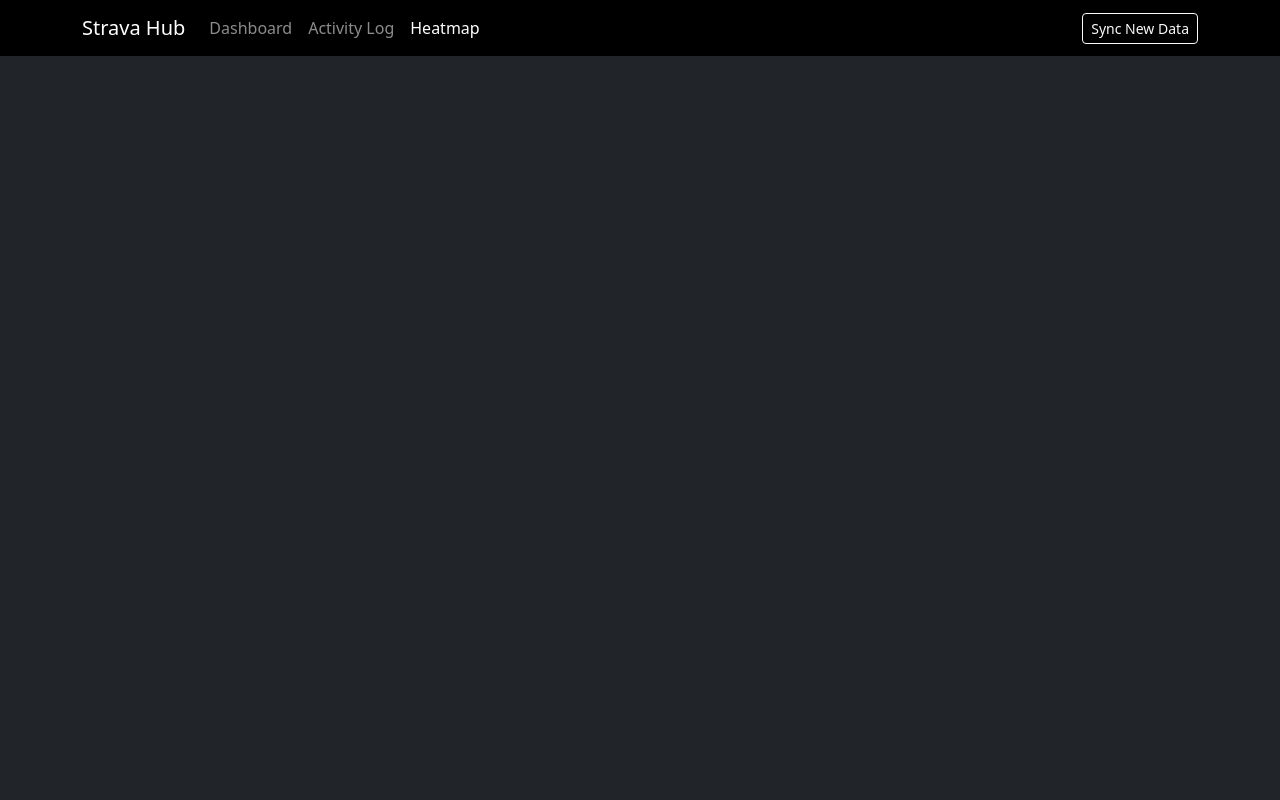
After one commit to M0zzi3/strava-metrics-hub, a Flask app: template app/templates/map.html in a window 1280 px wide. The commit adds this page. Run offline with Flask 3, Linux system fonts and the light colour scheme; the template is opened without the code that fills it, so the values that code supplies are empty.

Commit message:
feat(map): add interactive heatmap using folium and polyline

```diff
--- a/app/templates/activities.html
+++ b/app/templates/activities.html
@@ -16,6 +16,7 @@
         <div class="navbar-nav">
           <a class="nav-link" href="/">Dashboard</a>
           <a class="nav-link active" href="/activities">Activity Log</a>
+          <a class="nav-link" href="/map">Heatmap</a>
         </div>
         <a href="/sync" class="btn btn-outline-light btn-sm ms-auto">Sync New Data</a>
       </div>
--- a/app/templates/dashboard.html
+++ b/app/templates/dashboard.html
@@ -15,6 +15,7 @@
           <div class="navbar-nav">
             <a class="nav-link active" href="/">Dashboard</a>
             <a class="nav-link" href="/activities">Activity Log</a>
+            <a class="nav-link" href="/map">Heatmap</a>
           </div>
           <a href="/sync" class="btn btn-outline-light btn-sm ms-auto">Sync New Data</a>
         </div>
--- /dev/null
+++ b/app/templates/map.html
@@ -0,0 +1,25 @@
+<!doctype html>
+<html lang="en">
+  <head>
+    <meta charset="utf-8">
+    <title>Activity Map</title>
+    <link href="https://cdn.jsdelivr.net/npm/bootstrap@5.3.0/dist/css/bootstrap.min.css" rel="stylesheet">
+  </head>
+  <body class="bg-dark"> <nav class="navbar navbar-expand-lg navbar-dark bg-black mb-0">
+      <div class="container">
+        <a class="navbar-brand" href="/">Strava Hub</a>
+        <div class="navbar-nav">
+          <a class="nav-link" href="/">Dashboard</a>
+          <a class="nav-link" href="/activities">Activity Log</a>
+          <a class="nav-link active" href="/map">Heatmap</a>
+        </div>
+        <a href="/sync" class="btn btn-outline-light btn-sm ms-auto">Sync New Data</a>
+      </div>
+    </nav>
+
+    <div style="height: 93vh; width: 100%;">
+        {{ map_html | safe }}
+    </div>
+
+  </body>
+</html>
--- a/requirements.txt
+++ b/requirements.txt
@@ -6,3 +6,5 @@ python-dotenv
 pandas
 plotly
 pandas-stubs
+folium
+polyline
```
Also changed, not shown: app/routes.py (+51 -0 lines).
